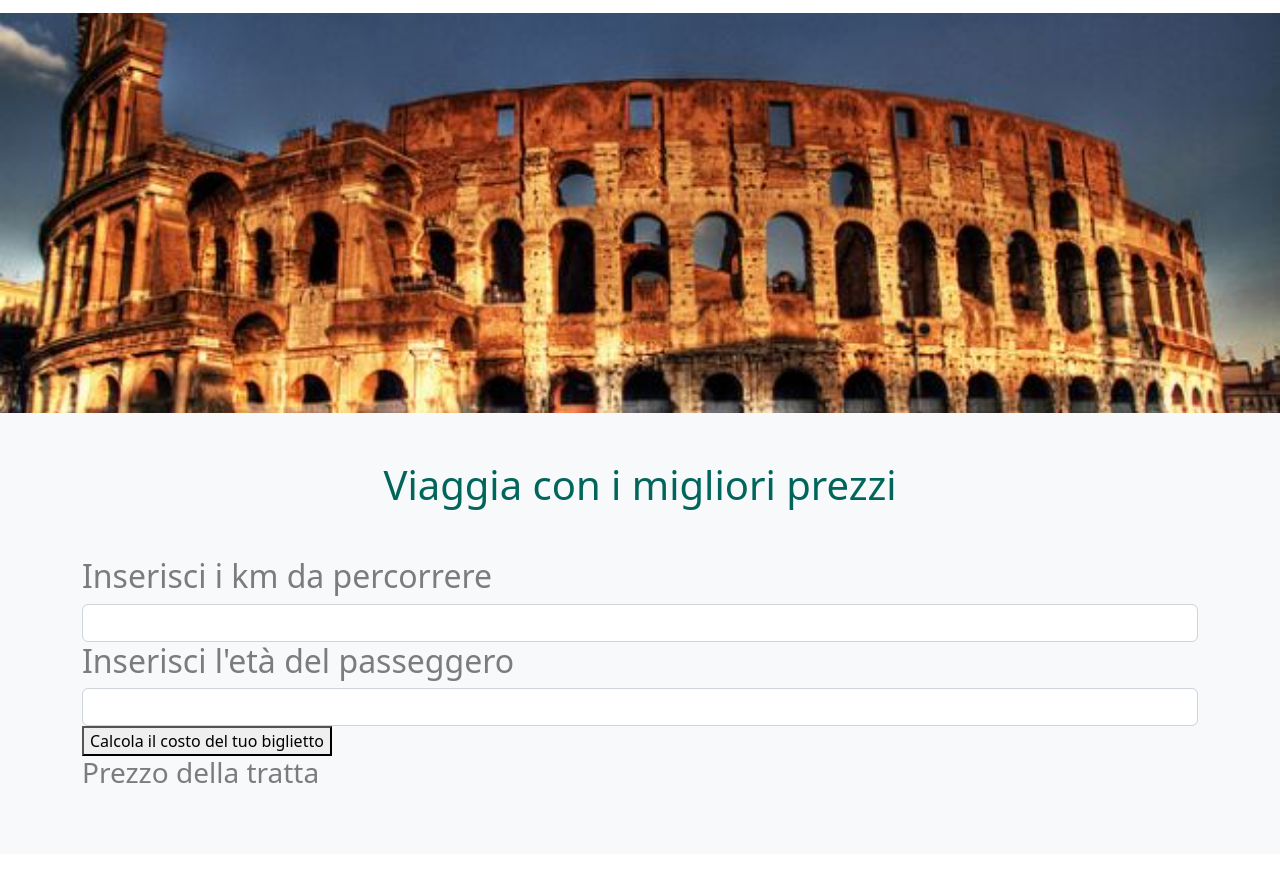
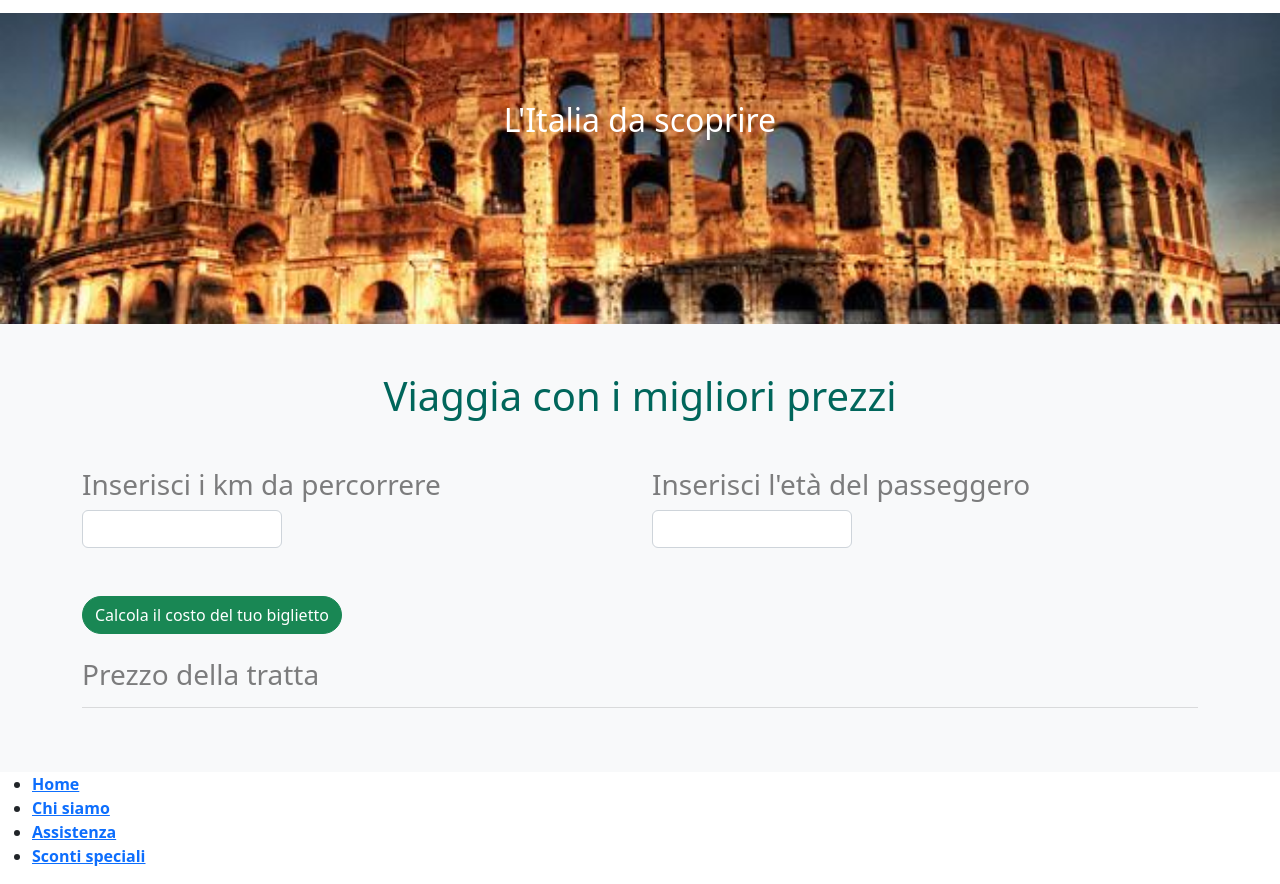
Before and after one commit to Danielateresa/js-biglietto-treno-form, a plain HTML site: page index.html in a window 1280 px wide. Shown: the part 76-960 px from the top of the page. Before the commit the page ends 930 px from the top, so only its background shows below. Drawn offline with nearby package versions, Linux system fonts and the light colour scheme.

Commit message:
Working on footer

```diff
--- a/assets/css/style.css
+++ b/assets/css/style.css
@@ -16,11 +16,16 @@ nav a {
     margin-left: 20px;
 }
 
+nav a:hover {
+    color: #d0142c;
+}
+
+/*#endregion header*/
+
+/*#region main*/
 h1 {
     color: #00665b;
 }
-
-/*#endregion header*/
 
 /*#region jumbotron*/
 .jumbotron {
@@ -32,3 +37,10 @@ h1 {
 }
 
 /*#endregion jumbotron*/
+.form-control {
+    width: 200px;
+}
+
+
+/*#egion footer*/
+/*#endregion footer*/
--- a/index.html
+++ b/index.html
@@ -20,9 +20,9 @@
     <body>
 
 
-        <header class="site_header">
+        <header class="site_header fixed-top bg-white">
             <nav class="d-flex align-items-center justify-content-between
-                px-5 py-3">
+                px-5 py-3 ">
                 <img
                     src="./assets/img/ferrovieLogo.png"
                     alt="logo">
@@ -36,39 +36,72 @@
         </header>
         <!-- /header
              -->
-        <main class="bg-light text-black-50">
-            <div class="jumbotron">
-                <div>
-
+        <main class="text-black-50">
+            <div class="jumbotron d-flex justify-content-center
+                align-items-center">
+                <div class="">
+                    <h2 class="text-white">L'Italia da
+                        scoprire</h2>
                 </div>
             </div>
-
-            <div class="container py-5">
+            <section class=" best_prices bg-light py-5">
                 <h1 class="mb-5 text-center">Viaggia con i migliori prezzi</h1>
-                <div class="box_km">
-                    <h2>Inserisci i km da percorrere</h2>
+                <div class="container">
+                    <div class="row row-cols-2 upper">
+                        <div class="col box_km ">
+                            <h3>Inserisci i km da percorrere</h3>
                             <input type="text" name="distance" id="distance"
                                 class="form-control">
                         </div>
                         <!-- /box_km -->
 
-                <div class="box_age">
-                    <h2>Inserisci l'età del passeggero</h2>
+                        <div class="col box_age">
+                            <h3>Inserisci l'età del passeggero</h3>
                             <input type="text" name="age" id="age"
                                 class="form-control">
                         </div>
                         <!-- /box_age -->
-
-                <button id="button">Calcola il costo del tuo biglietto</button>
-                <div class="price_box">
+                    </div>
+                    <!-- /upper -->
+                    <div class="bottom mt-5">
+                        <button class="btn btn-success rounded-5"
+                            id="button">Calcola
+                            il
+                            costo del tuo biglietto</button>
+                        <div class="price_box pt-4">
                             <h3>Prezzo della tratta</h3>
-                    <p id="final_price"></p>
+                            <hr>
+                            <h3 class="fw-bold" id="final_price"></h3>
                         </div>
                         <!-- /price_box -->
                     </div>
+                    <!-- /bottom -->
+                </div>
                 <!-- /container -->
+            </section>
+            <!-- /best_prices -->
         </main>
         <!-- /main -->
+        <footer class="site_footer bg-white">
+
+            <div class="menu_footer fw-bold">
+                <ul>
+                    <li>
+                        <a href="#">Home</a>
+                    </li>
+                    <li>
+                        <a href="#">Chi siamo</a>
+                    </li>
+                    <li>
+                        <a href="#">Assistenza</a>
+                    </li>
+                    <li>
+                        <a href="#">Sconti speciali</a>
+                    </li>
+                </ul>
+            </div>
+        </footer>
+        <!-- /site_footer -->
 
 
         <!-- Bootstrap JavaScript Libraries -->
```
Lines whose indentation alone changed are shown as unchanged.
